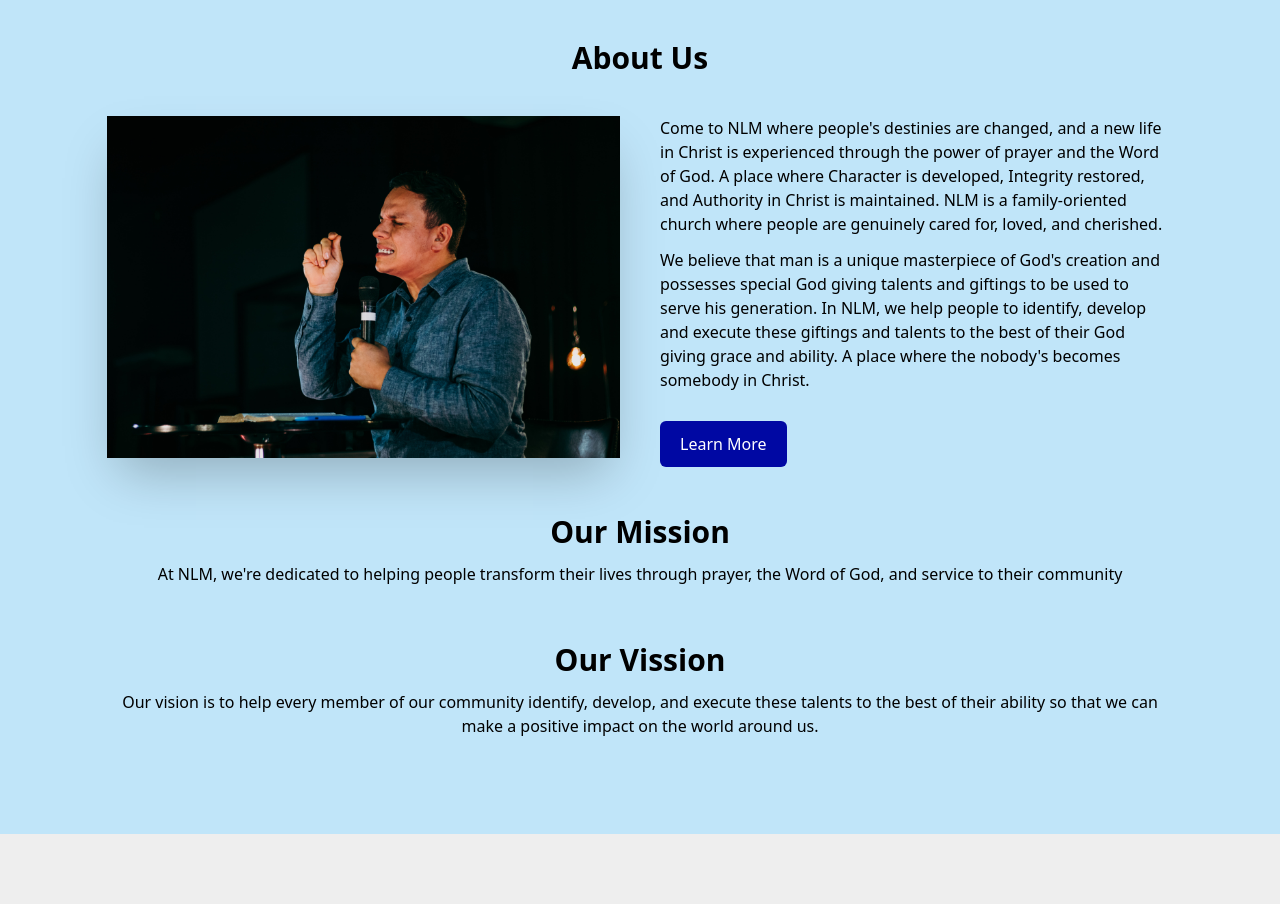
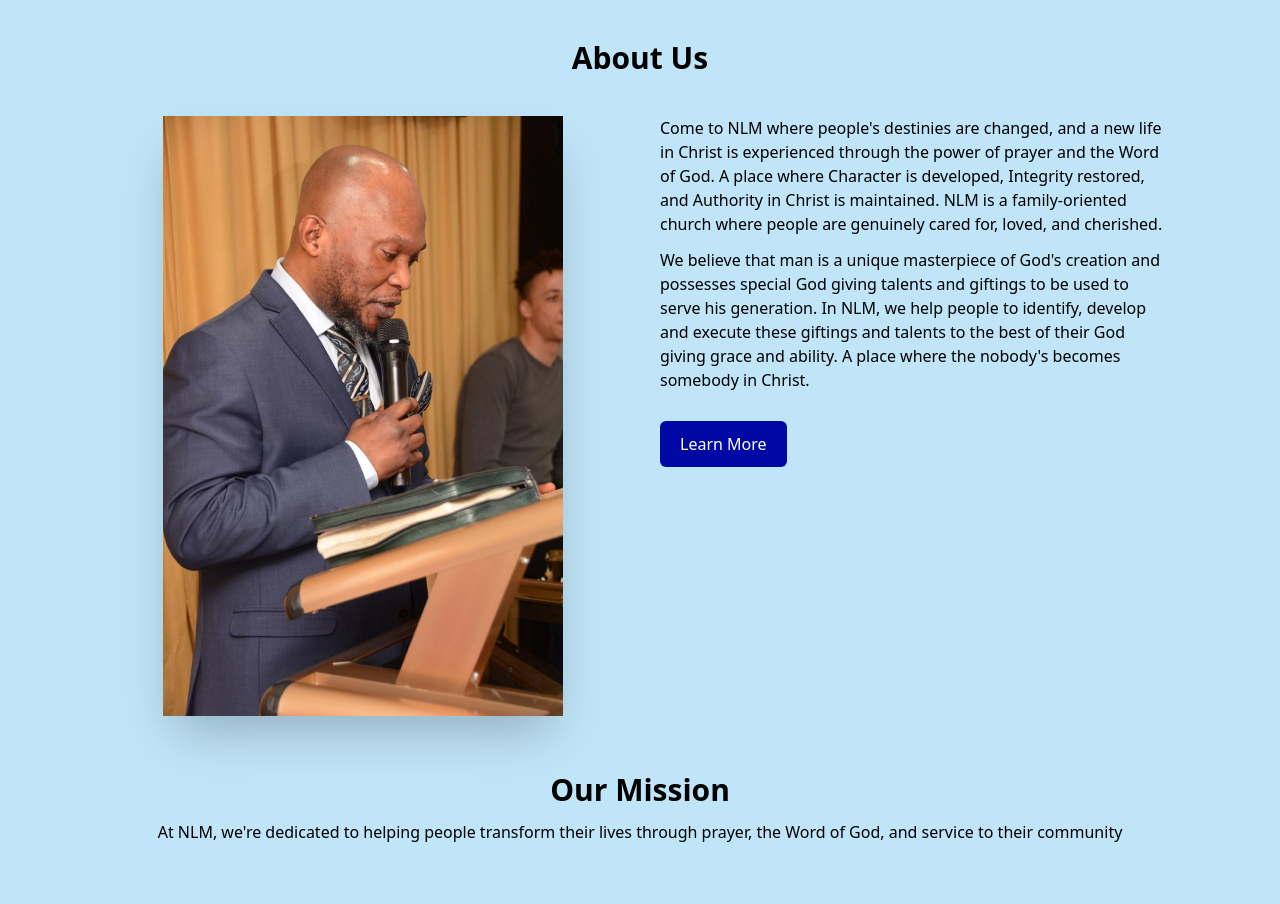
Before and after one commit to dammyolapaix/New-Life-Ministries-Website, a Next.js app: page / in a window 1280 px wide. Shown: the part 800-1704 px from the top of the page. Built offline with nearby package versions, Linux system fonts and the light colour scheme.

Commit message:
Added the head pastor image on the about section at the home page

```diff
--- a/pages/index.tsx
+++ b/pages/index.tsx
@@ -10,7 +10,7 @@ import {
 } from 'react-icons/fa'
 import { BiTime } from 'react-icons/bi'
 import congregationPic from '../public/john-price-RAZQiZOX3mU-unsplash.jpg'
-import pastorPic from '../public/melyna-valle-3yiSaxd-V6Q-unsplash.jpg'
+import pastorPic from '../public/Rev-Kingsley-Kusi-Head-Pastor.jpeg'
 import Layout from '@/components/Layout'
 import ContactUs from '@/components/ContactUs'
 import { MdOutlineToday } from 'react-icons/md'
@@ -56,7 +56,13 @@ export default function Home() {
                 About Us
               </h2>
               <div className="grid grid-cols-1 md:grid-cols-2 gap-10 mb-14">
-                <Image src={pastorPic} alt="pastorPic" className="shadow-2xl" />
+                <Image
+                  src={pastorPic}
+                  alt="pastorPic"
+                  className="shadow-2xl mx-auto"
+                  // width={400}
+                  height={600}
+                />
                 <div>
                   <p className="mb-3">
                     Come to NLM where people&apos;s destinies are changed, and a
```
Also changed, not shown: public/Rev-Kingsley-Kusi-Head-Pastor.jpeg (added).
